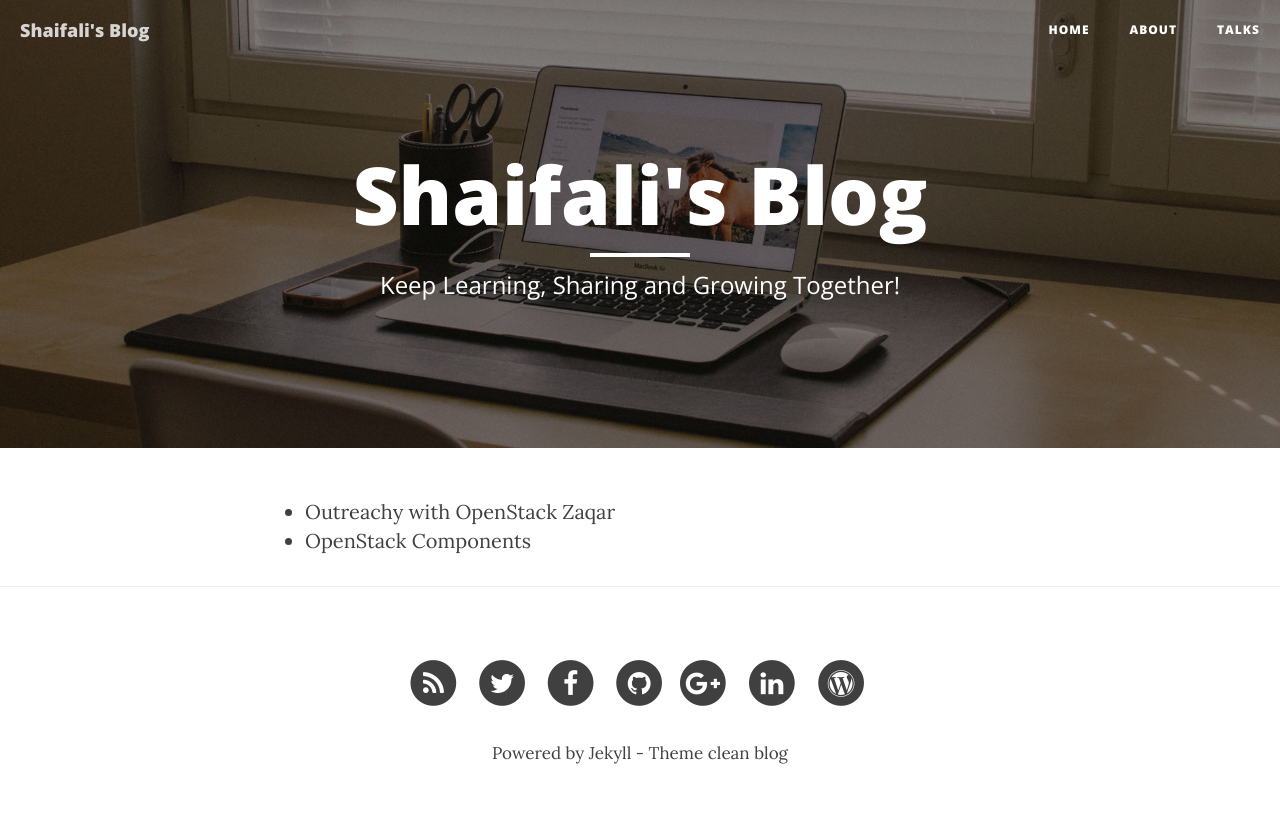
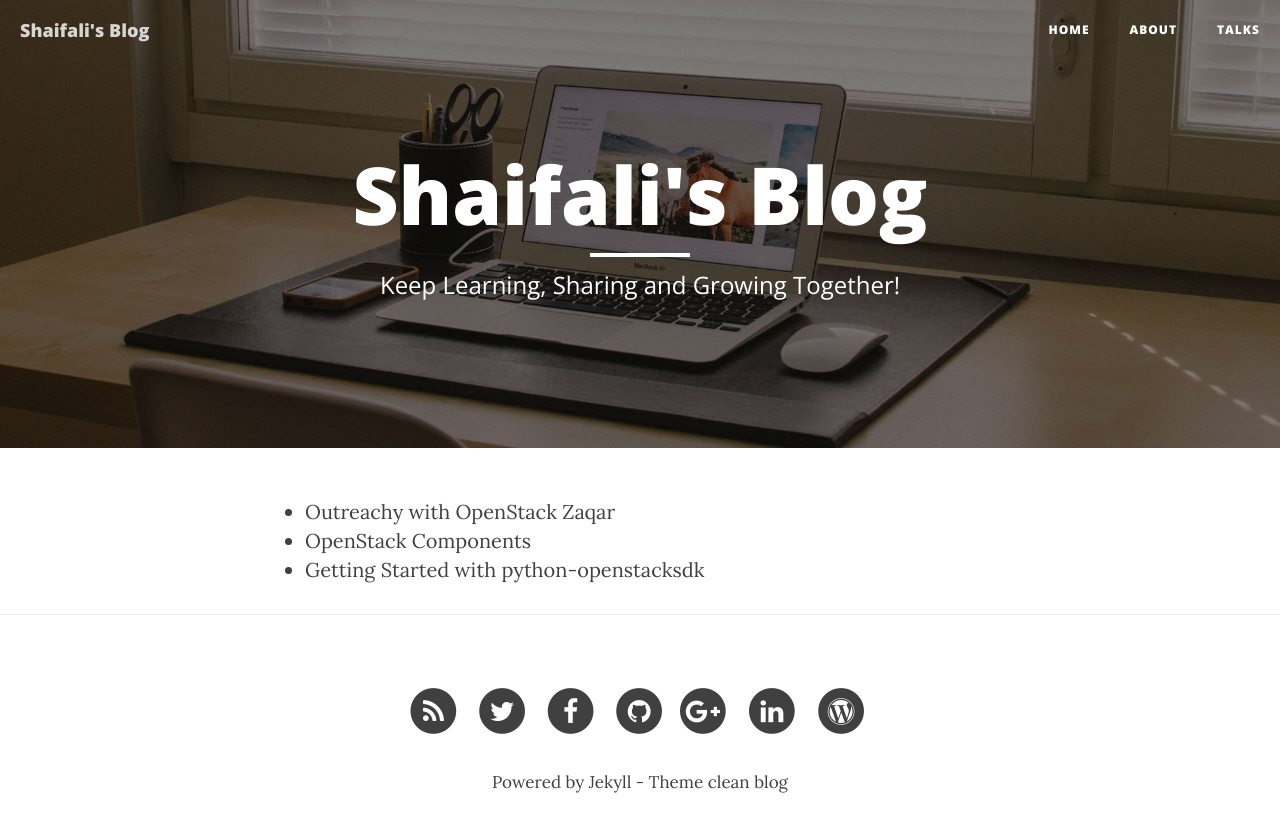
Before and after one commit to exploreshaifali/exploreshaifali.github.io, a Jekyll site: the page built from talks.html, in a window 1280 px wide. Shown: the top 832 px of the page. Built offline with Jekyll 4.4.1, drawn with Linux system fonts in a browser that asks for light colours; nearby versions of some CDN libraries.

Commit message:
pyton-openstacksdk talk added in talks page

```diff
--- a/talks.html
+++ b/talks.html
@@ -10,4 +10,7 @@ description: "Keep Learning, Sharing and Growing Together!"
   <li>
     <a href="{{ site_url }}/talks/19-12-2015-openstack-components.pdf">OpenStack Components</a>
   </li>
+  <li>
+    <a href="https://docs.google.com/presentation/d/1wtH6y_t0LD4bNgPOQS2kgmJ_mMbECY83rXHWnX9CHug/edit?usp=sharing">Getting Started with python-openstacksdk</a>
+  </li>
 </ul>
```
